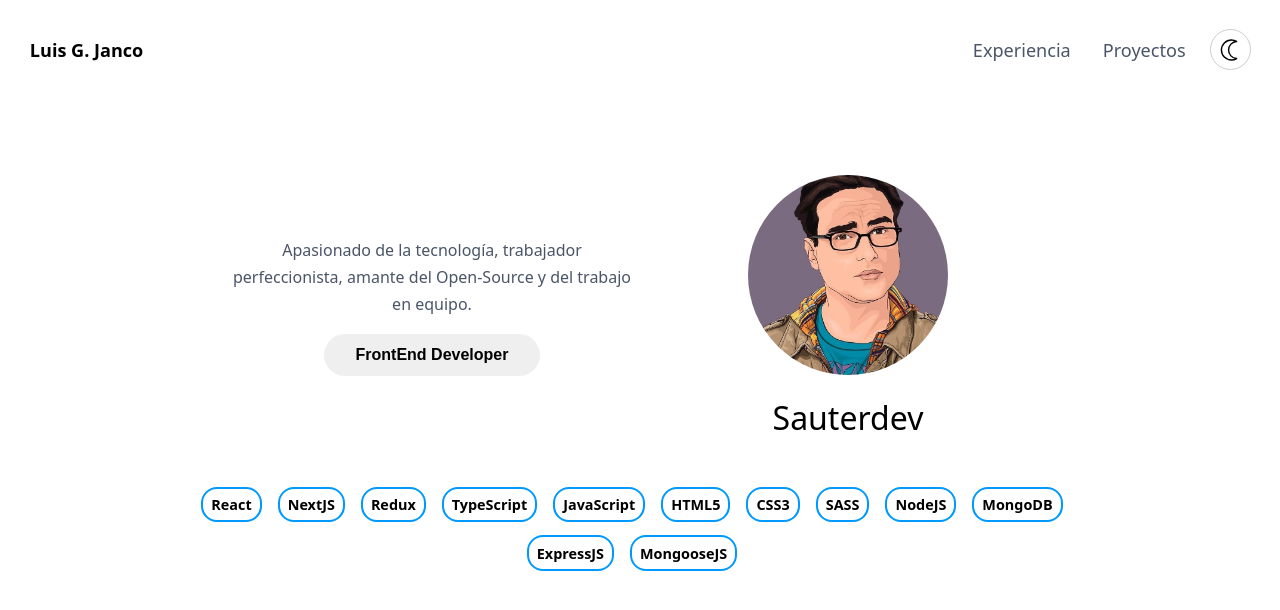
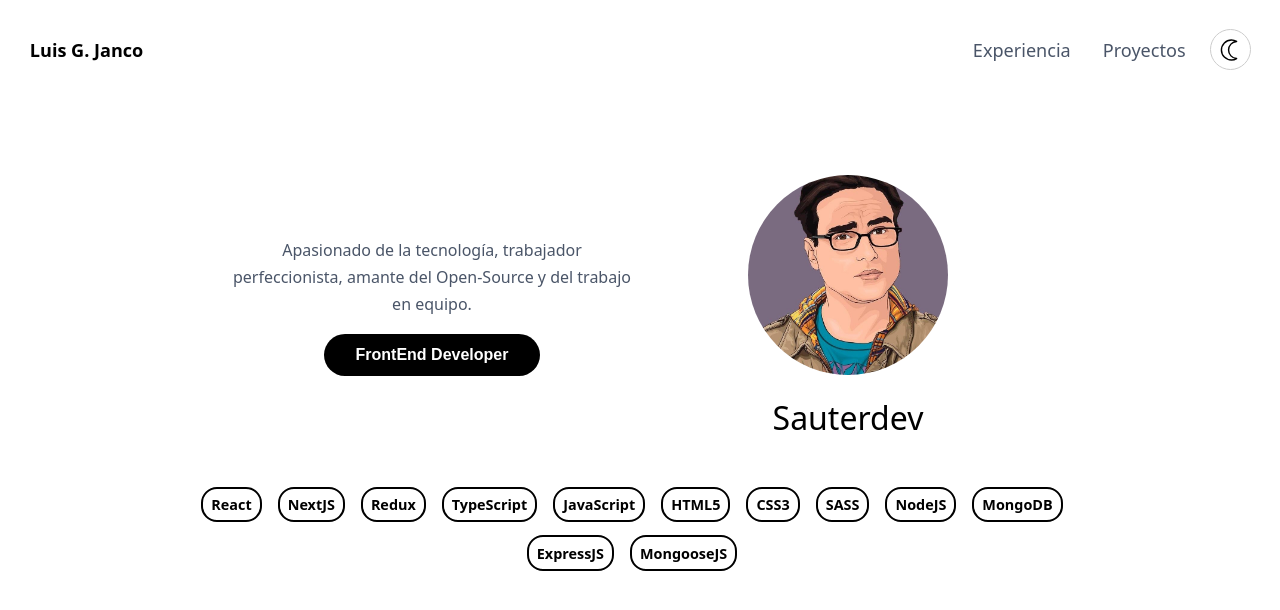
Before and after one commit to LuiSauter/portfolio, a Next.js app: page / in a window 1280 px wide. Shown: the top 610 px of the page. Built offline with nearby package versions, Linux system fonts and the light colour scheme.

Commit message:
style: add hover, border and blur in head 💅

```diff
--- a/src/styles/GlobalStyled.ts
+++ b/src/styles/GlobalStyled.ts
@@ -23,7 +23,16 @@ export const GlobalStyle = createGlobalStyle`
   }
 
   .dark {
-    background-color: ${colorDark.colorPrimary} ;
+    transition: background .4s ease-in-out;
+    background-color: ${colorDark.colorPrimary};
+    header {
+      /* background-color: ${colorDark.colorPrimary}aa; */
+      backdrop-filter: blur(3.5px);
+      h1:hover {
+        transition: border-bottom .3s ease-out;
+        border-bottom: 1px solid ${colorDark.colorTextPrimary};
+      }
+    }
     .card-background {
       background-color: ${colorDark.colorSecondary}
     }
@@ -37,15 +46,25 @@ export const GlobalStyle = createGlobalStyle`
     .text-yellow {
       color: ${colorDark.colorTextThird};
     }
-
     header button svg {
       color: ${colorDark.colorTextPrimary};
     }
-
-    .border-color {
-      border: 2px solid ${colorDark.colorTextThird};
+    section {
+      .border-color {
+        border: 2px solid ${colorDark.colorTextThird};
+      }
+      button {
+        background-color: ${colorDark.colorTextThird}
+      }
     }
-
+    nav span, .btn-svg {
+      transition: transform .3s;
+      &:hover {
+        outline: 1 solid ${colorDark.colorTextPrimary};
+        outline-offset: -1px;
+        transform: translateY(10%);
+      }
+    }
     .current {
       .btn-svg, span {
         background-color: ${colorDark.colorTextPrimary};
@@ -58,8 +77,16 @@ export const GlobalStyle = createGlobalStyle`
   }
 
   .light {
-    transition: background .3s;
+    transition: background .4s ease-in-out;
     background-color: ${colorLight.colorPrimary};
+    header {
+      /* background-color: ${colorLight.colorPrimary}aa; */
+      backdrop-filter: blur(3px);
+      h1:hover {
+        transition: border-bottom .3s ease-out;
+        border-bottom: 1px solid ${colorLight.colorSecondary};
+      }
+    }
     .card-background {
       background-color: ${colorLight.colorSecondary}
     }
@@ -73,13 +100,25 @@ export const GlobalStyle = createGlobalStyle`
     .text-yellow {
       color: ${colorLight.colorTextThird};
     }
-
     header button svg {
       color: ${colorLight.colorTextPrimary};
     }
-
-    .border-color {
-      border: 2px solid ${colorLight.colorTextThird};
+    section {
+      .border-color {
+        border: 2px solid ${colorLight.colorSecondary};
+      }
+      button {
+        background-color: ${colorLight.colorSecondary};
+        color: ${colorLight.colorPrimary}
+      }
+    }
+    nav span, .btn-svg {
+      transition: transform .3s;
+      &:hover {
+        outline: 1px solid ${colorLight.colorTextPrimary};
+        outline-offset: -1px;
+        transform: translateY(10%);
+      }
     }
     .current {
       span, .btn-svg {
```
